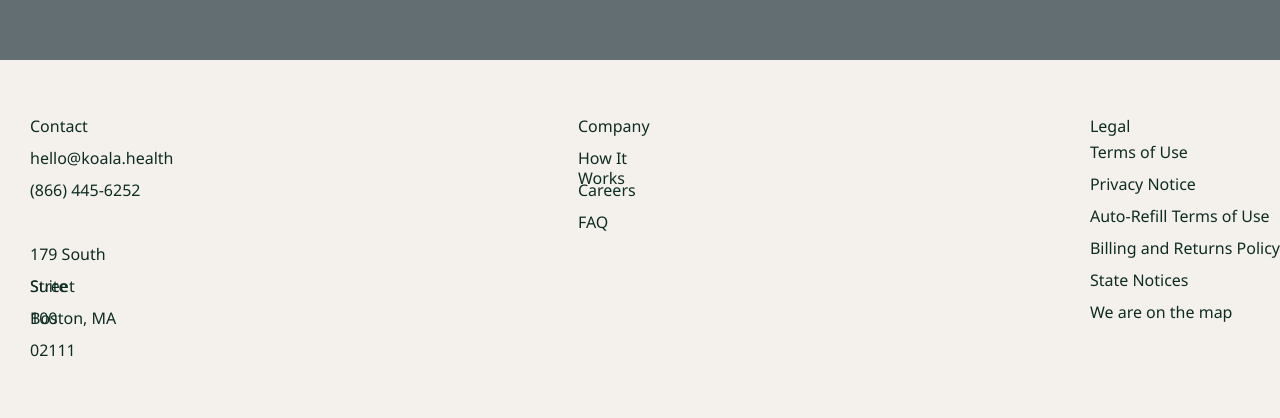
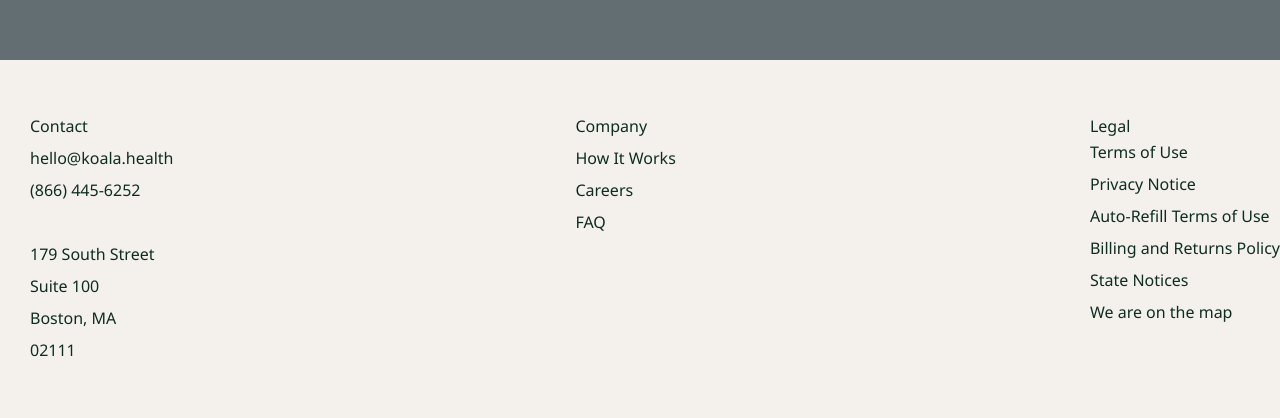
Before and after one commit to Heart1ess3/Bru-Web-Coursach, a website with bundled scripts: page html/index.html in a window 1280 px wide. Shown: the part 5937-6355 px from the top of the page. Built offline with nearby package versions, Linux system fonts and the light colour scheme.

Commit message:
Update style.css

```diff
--- a/css/style.css
+++ b/css/style.css
@@ -1062,6 +1062,8 @@
 }
 /* Footer styles start*/
 
+/* Footer styles start*/
+
 .footer {
   width: 1280px;
   height: 455px;
@@ -1116,11 +1118,11 @@
   margin-bottom: 38px;
 }
 .footer-list1-3 {
-  width: 124px;
+  width: 134px;
   height: 32px;
 }
 .footer-list1-4 {
-  width: 33px;
+  width: 80px;
   height: 32px;
 }
 .footer-list1-5 {
@@ -1136,7 +1138,7 @@
   margin-bottom: 6px;
 }
 .footer-list2-1 {
-  width: 98px;
+  width: 103px;
   height: 20px;
   margin-bottom: 12px;
 }
@@ -1197,6 +1199,12 @@
 .footer_down_right {
   margin-top: 121px;
   margin-left: 481px;
+}
+
+.footer-list:hover {
+  color: #0e2d22;
+  font-weight: 700;
+  transition: color 0.3s ease, font-weight 0.3s ease;
 }
 /* Footer styles end*/
 
```
